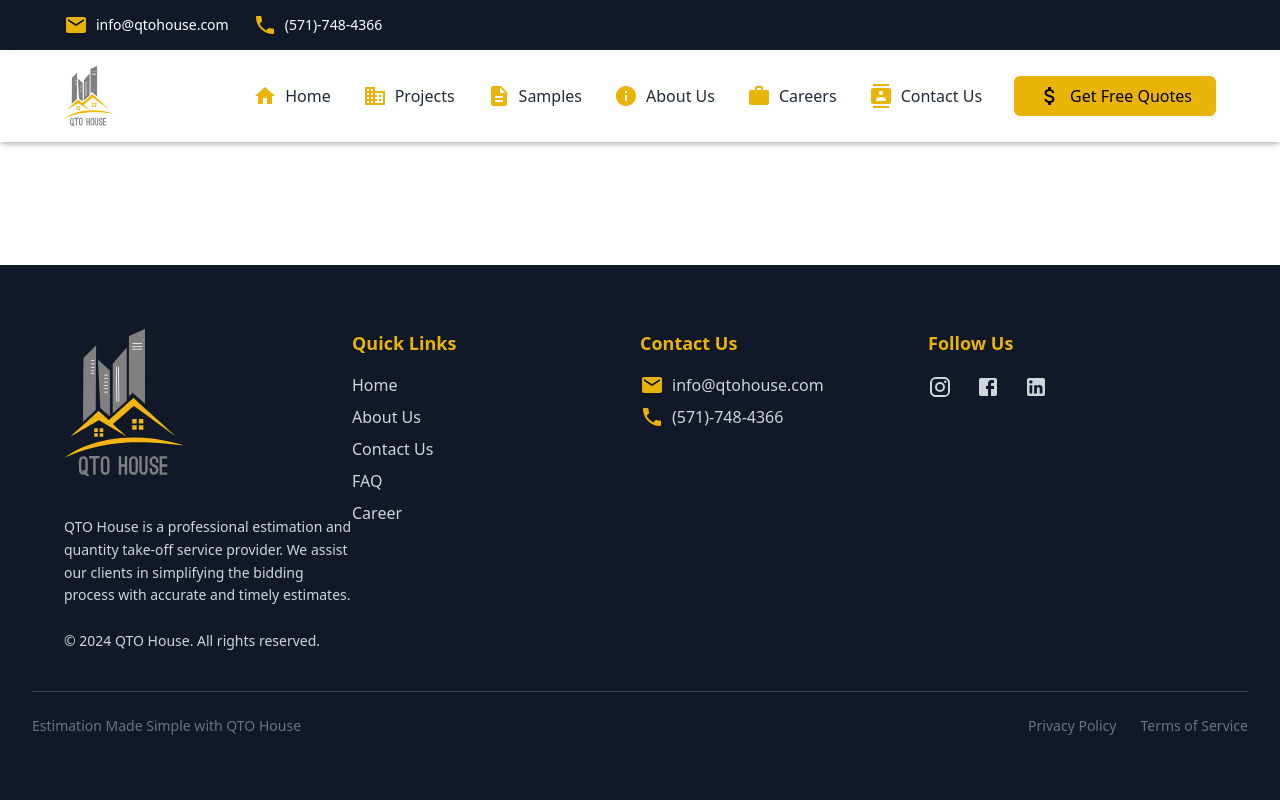
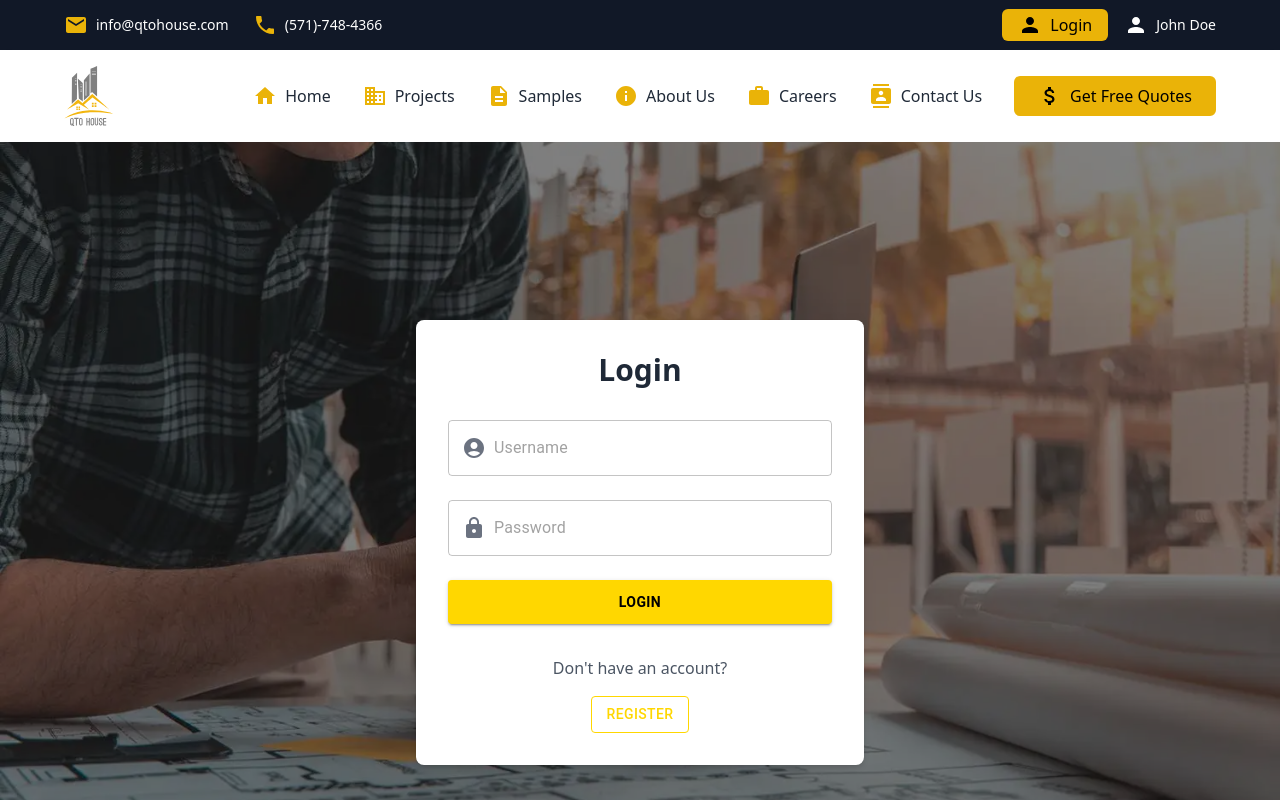
Before and after one commit to Muadeel56/QTO_Solutions_React, a React (Vite) app in the folder qtohouse-official-website/: page /login in a window 1280 px wide. Shown: the top 800 px of the page. Built offline with nearby package versions, Linux system fonts and the light colour scheme.

Commit message:
Adjust the styling of Header and Creating Login Page and also create its navigation configuration

```diff
--- a/qtohouse-official-website/src/App.jsx
+++ b/qtohouse-official-website/src/App.jsx
@@ -18,6 +18,7 @@ import QtoVideo from "./components/QtoVideo";
 import PlanHolders from "./components/PlanHolders";
 import ImageComponent from "./components/ImagesComponent";
 import QuotePage from "./pages/QuotePage";
+import LoginPage from "./pages/LoginPage";
 
 function App() {
   return (
@@ -29,7 +30,8 @@ function App() {
         {/* Main Content with Flex-Grow */}
         <main className="flex-grow">
           <Routes>
-            <Route path="/" element={<HomePage />} />
+          <Route path="/login" element={<LoginPage />} />
+          <Route path="/" element={<HomePage />} />
             <Route path="/projects" element={<ProjectPage />} />
             <Route path="/sample" element={<SamplePage />} />
             <Route path="/about" element={<AboutPage />} />
--- a/qtohouse-official-website/src/components/Header.jsx
+++ b/qtohouse-official-website/src/components/Header.jsx
@@ -1,5 +1,5 @@
 import React, { useState } from "react";
-import { Link } from "react-router-dom";
+import { Link, useNavigate } from "react-router-dom";
 import logo from "../assets/images/logo.svg";
 import EmailIcon from "@mui/icons-material/Email";
 import PhoneIcon from "@mui/icons-material/Phone";
@@ -9,15 +9,22 @@ import DescriptionIcon from "@mui/icons-material/Description";
 import InfoIcon from "@mui/icons-material/Info";
 import WorkIcon from "@mui/icons-material/Work";
 import ContactsIcon from "@mui/icons-material/Contacts";
-import MenuIcon from '@mui/icons-material/Menu';
-import CloseIcon from '@mui/icons-material/Close';
-import QuoteIcon from '@mui/icons-material/AttachMoney';
+import MenuIcon from "@mui/icons-material/Menu";
+import CloseIcon from "@mui/icons-material/Close";
+import QuoteIcon from "@mui/icons-material/AttachMoney";
+import PersonIcon from '@mui/icons-material/Person';
 
 function Header() {
   const [menuOpen, setMenuOpen] = useState(false);
+  const navigate = useNavigate();
 
   const handleToggleMenu = () => {
     setMenuOpen(!menuOpen);
+  };
+
+  const handleLoginClick = () => {
+    navigate("/login");
+    setMenuOpen(false);
   };
 
   return (
@@ -32,6 +39,19 @@ function Header() {
           <div className="flex space-x-2 items-center text-sm">
             <PhoneIcon className="text-yellow-500" />
             <p>(571)-748-4366</p>
+          </div>
+        </div>
+        <div className="flex space-x-4 items-center">
+          <button
+            onClick={handleLoginClick}
+            className="flex items-center space-x-2 bg-yellow-500 text-black px-4 py-1 rounded-md hover:bg-yellow-600 transition-all font-medium shadow-md md:shadow-none"
+          >
+            <PersonIcon />
+            <p>Login</p>
+          </button>
+          <div className="hidden md:flex items-center space-x-2">
+            <PersonIcon />
+            <p className="text-sm">John Doe</p>
           </div>
         </div>
       </div>
@@ -58,27 +78,51 @@ function Header() {
             }`}
           >
             <div className="flex flex-col md:flex-row md:items-center space-y-6 md:space-y-0 md:space-x-8">
-              <Link to="/" onClick={() => setMenuOpen(false)} className="flex items-center space-x-2 hover:text-yellow-400 transition-all font-medium">
+              <Link
+                to="/"
+                onClick={() => setMenuOpen(false)}
+                className="flex items-center space-x-2 hover:text-yellow-400 transition-all font-medium"
+              >
                 <HomeIcon className="text-yellow-500" />
                 <p>Home</p>
               </Link>
-              <Link to="/projects" onClick={() => setMenuOpen(false)} className="flex items-center space-x-2 hover:text-yellow-400 transition-all font-medium">
+              <Link
+                to="/projects"
+                onClick={() => setMenuOpen(false)}
+                className="flex items-center space-x-2 hover:text-yellow-400 transition-all font-medium"
+              >
                 <BusinessIcon className="text-yellow-500" />
                 <p>Projects</p>
               </Link>
-              <Link to="/sample" onClick={() => setMenuOpen(false)} className="flex items-center space-x-2 hover:text-yellow-400 transition-all font-medium">
+              <Link
+                to="/sample"
+                onClick={() => setMenuOpen(false)}
+                className="flex items-center space-x-2 hover:text-yellow-400 transition-all font-medium"
+              >
                 <DescriptionIcon className="text-yellow-500" />
                 <p>Samples</p>
               </Link>
-              <Link to="/about" onClick={() => setMenuOpen(false)} className="flex items-center space-x-2 hover:text-yellow-400 transition-all font-medium">
+              <Link
+                to="/about"
+                onClick={() => setMenuOpen(false)}
+                className="flex items-center space-x-2 hover:text-yellow-400 transition-all font-medium"
+              >
                 <InfoIcon className="text-yellow-500" />
                 <p>About Us</p>
               </Link>
-              <Link to="/careers" onClick={() => setMenuOpen(false)} className="flex items-center space-x-2 hover:text-yellow-400 transition-all font-medium">
+              <Link
+                to="/careers"
+                onClick={() => setMenuOpen(false)}
+                className="flex items-center space-x-2 hover:text-yellow-400 transition-all font-medium"
+              >
                 <WorkIcon className="text-yellow-500" />
                 <p>Careers</p>
               </Link>
-              <Link to="/contact" onClick={() => setMenuOpen(false)} className="flex items-center space-x-2 hover:text-yellow-400 transition-all font-medium">
+              <Link
+                to="/contact"
+                onClick={() => setMenuOpen(false)}
+                className="flex items-center space-x-2 hover:text-yellow-400 transition-all font-medium"
+              >
                 <ContactsIcon className="text-yellow-500" />
                 <p>Contact Us</p>
               </Link>
--- /dev/null
+++ b/qtohouse-official-website/src/pages/LoginPage/index.jsx
@@ -0,0 +1,84 @@
+import React from "react";
+import junior from "/images/junior.png";
+import { TextField, Button } from "@mui/material";
+import AccountCircle from '@mui/icons-material/AccountCircle';
+import LockIcon from '@mui/icons-material/Lock';
+
+function LoginPage() {
+  return (
+    <div className="relative w-full min-h-screen">
+      {/* Background Image */}
+      <img
+        src={junior}
+        alt="junior"
+        className="absolute inset-0 w-full h-full object-cover"
+      />
+
+      {/* Content over Image */}
+      <div className="absolute inset-0 flex items-center justify-center bg-black bg-opacity-50">
+        <div className="w-full max-w-md p-8 bg-white rounded-lg shadow-md space-y-8">
+          <h1 className="text-3xl font-bold text-gray-800 text-center">Login</h1>
+
+          <div className="space-y-6">
+            {/* Username Field */}
+            <TextField
+              fullWidth
+              variant="outlined"
+              placeholder="Username"
+              InputProps={{
+                startAdornment: (
+                  <AccountCircle className="text-gray-500 mr-2" />
+                ),
+              }}
+            />
+
+            {/* Password Field */}
+            <TextField
+              fullWidth
+              type="password"
+              variant="outlined"
+              placeholder="Password"
+              InputProps={{
+                startAdornment: (
+                  <LockIcon className="text-gray-500 mr-2" />
+                ),
+              }}
+            />
+
+            {/* Login Button */}
+            <Button
+              fullWidth
+              variant="contained"
+              sx={{
+                backgroundColor: '#FFD700',
+                color: '#000',
+                padding: '10px',
+                fontWeight: 'bold',
+                '&:hover': { backgroundColor: '#FFC000' }
+              }}
+            >
+              Login
+            </Button>
+          </div>
+
+          {/* Register Section */}
+          <div className="text-center space-y-4">
+            <p className="text-gray-600">Don't have an account?</p>
+            <Button
+              variant="outlined"
+              sx={{
+                borderColor: '#FFD700',
+                color: '#FFD700',
+                '&:hover': { borderColor: '#FFC000', color: '#FFC000' }
+              }}
+            >
+              Register
+            </Button>
+          </div>
+        </div>
+      </div>
+    </div>
+  );
+}
+
+export default LoginPage;
--- a/qtohouse-official-website/src/pages/ProjectsPage/index.jsx
+++ b/qtohouse-official-website/src/pages/ProjectsPage/index.jsx
@@ -2,7 +2,9 @@ import React, { useState, useEffect } from 'react';
 import SearchIcon from '@mui/icons-material/Search';
 import LocationOnIcon from '@mui/icons-material/LocationOn';
 import ArrowDropDownIcon from '@mui/icons-material/ArrowDropDown';
-import { Button, TextField, Chip } from '@mui/material';
+import ViewListIcon from '@mui/icons-material/ViewList';
+import GridViewIcon from '@mui/icons-material/GridView';
+import { Button, TextField, Chip, IconButton } from '@mui/material';
 import { useNavigate } from 'react-router-dom';
 
 // Dummy data from the backend (as an example)
@@ -50,6 +52,7 @@ function ProjectPage() {
     division: false
   });
   const [selectedTab, setSelectedTab] = useState('Active');
+  const [viewMode, setViewMode] = useState('grid'); // Track grid or list view
 
   const navigate = useNavigate();
 
@@ -233,7 +236,8 @@ function ProjectPage() {
         {/* Project Tabs and Listings */}
         <div className="flex-grow w-full bg-white p-6 shadow-md rounded-lg">
           {/* Project Tabs */}
-          <div className="flex flex-wrap gap-4 mb-8">
+          <div className="flex flex-wrap gap-4 mb-8 items-center justify-between">
+            <div className="flex space-x-4">
               {['Active', 'Past', 'My Projects'].map((tab) => (
                 <Button
                   key={tab}
@@ -257,8 +261,16 @@ function ProjectPage() {
               ))}
             </div>
 
+            {/* View Toggle Buttons */}
+            <div>
+              <IconButton onClick={() => setViewMode(viewMode === 'list' ? 'grid' : 'list')}>
+                {viewMode === 'list' ? <GridViewIcon fontSize="large" /> : <ViewListIcon fontSize="large" />}
+              </IconButton>
+            </div>
+          </div>
+
           {/* Project Cards */}
-          <div className="grid grid-cols-1 md:grid-cols-2 gap-6">
+          <div className={`grid ${viewMode === 'grid' ? 'grid-cols-1 md:grid-cols-2 gap-6' : ''}`}>
             {filteredProjects.map((project) => (
               <div
                 key={project.id}
@@ -294,10 +306,12 @@ function ProjectPage() {
                     }}
                   />
                 </div>
-                <div className="flex justify-between items-center">
+                <div className="flex justify-between items-center mb-4">
                   <p className="text-lg font-semibold">
                     Bid Amount: ${project.bid_amount.toLocaleString()}
                   </p>
+                </div>
+                <div className="flex justify-between">
                   <Button
                     variant="contained"
                     sx={{
@@ -313,10 +327,8 @@ function ProjectPage() {
                   >
                     See More Details
                   </Button>
-                </div>
                   <Button
                     variant="outlined"
-                  className="mt-4"
                     sx={{
                       borderColor: '#FFD700',
                       color: '#FFD700',
@@ -327,8 +339,9 @@ function ProjectPage() {
                     }}
                     size="small"
                   >
-                  Add to Cart
+                    Request Takeoff
                   </Button>
+                </div>
               </div>
             ))}
           </div>
```
Lines whose indentation alone changed are shown as unchanged.
